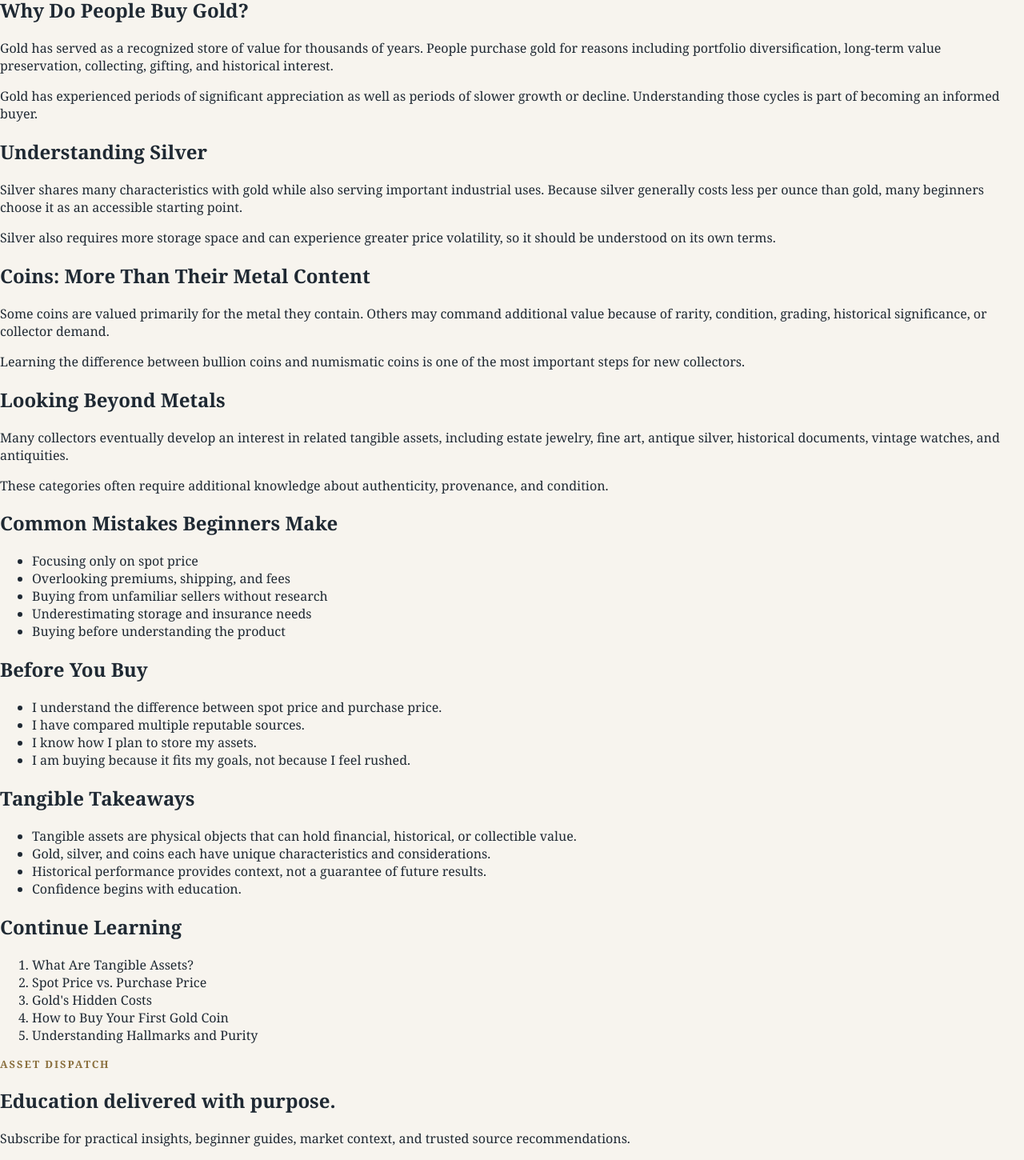
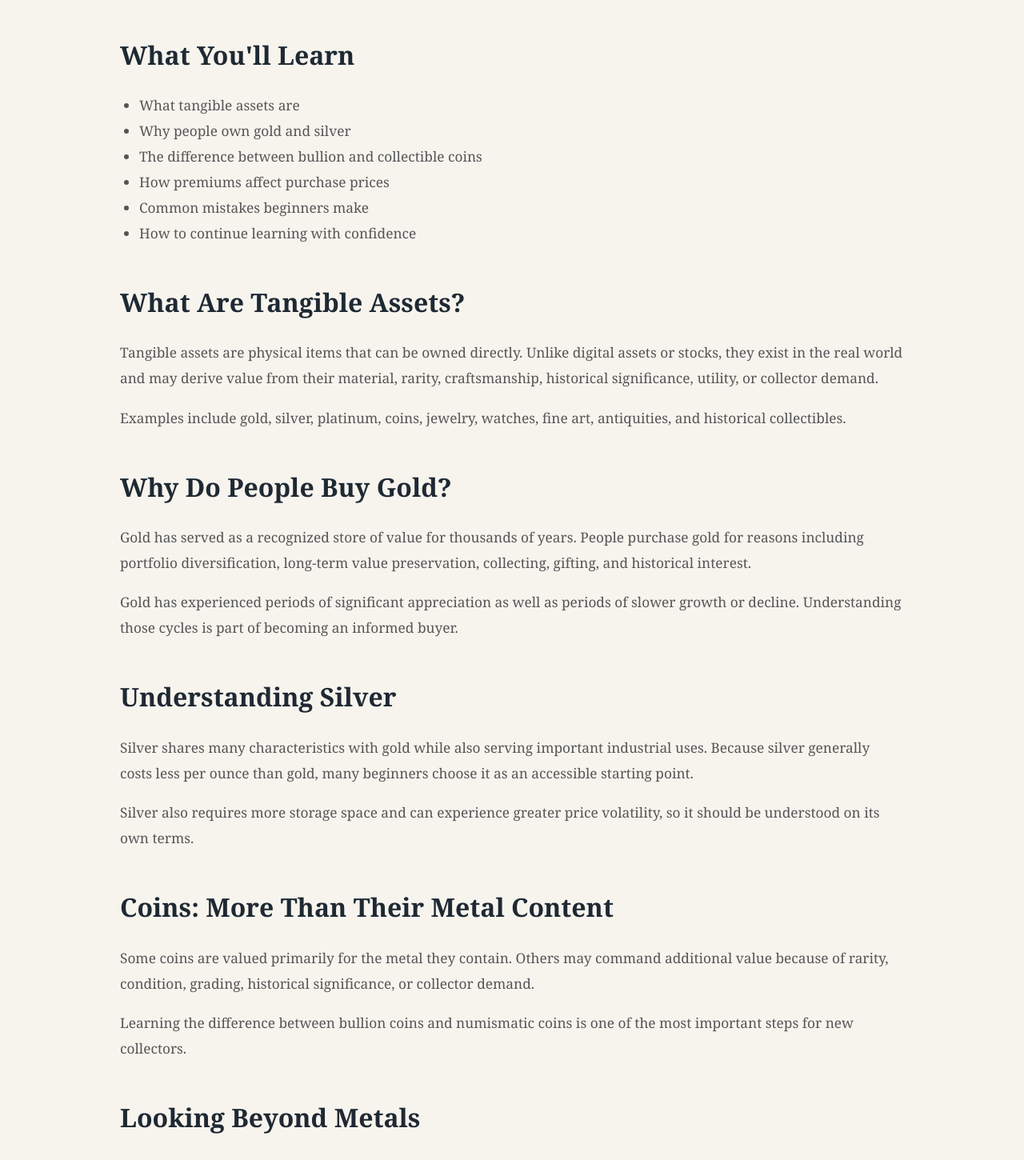
Before and after one commit to BryanFinnigan/tangible-value-v1, a Next.js app: page /learn/beginners-guide-gold-silver-coins in a window 1280 px wide. Shown: the part 795-2245 px from the top of the page at 80% size. Built offline with nearby package versions, Linux system fonts and the light colour scheme.

Commit message:
Update globals.css

```diff
--- a/app/globals.css
+++ b/app/globals.css
@@ -171,3 +171,55 @@ h1 {
     grid-template-columns: 1fr;
   }
 }
+.articlePage {
+  max-width: 980px;
+  margin: 0 auto;
+  padding: 80px 24px;
+}
+
+.article {
+  font-family: Georgia, serif;
+}
+
+.article h1 {
+  font-size: clamp(2.8rem, 7vw, 4.8rem);
+  line-height: 1;
+  margin-bottom: 24px;
+}
+
+.article h2 {
+  font-size: 2rem;
+  margin-top: 48px;
+}
+
+.article p,
+.article li {
+  font-size: 1.08rem;
+  line-height: 1.85;
+  color: #555;
+}
+
+.article ul,
+.article ol {
+  padding-left: 24px;
+}
+
+.callout {
+  background: #f2eee6;
+  border: 1px solid #ded7cb;
+  border-radius: 24px;
+  padding: 28px;
+  margin: 40px 0;
+}
+
+.newsletterMini {
+  margin-top: 56px;
+  padding: 32px;
+  border-radius: 28px;
+  background: #1f2933;
+  color: white;
+}
+
+.newsletterMini p {
+  color: #e6edf3;
+}
```
